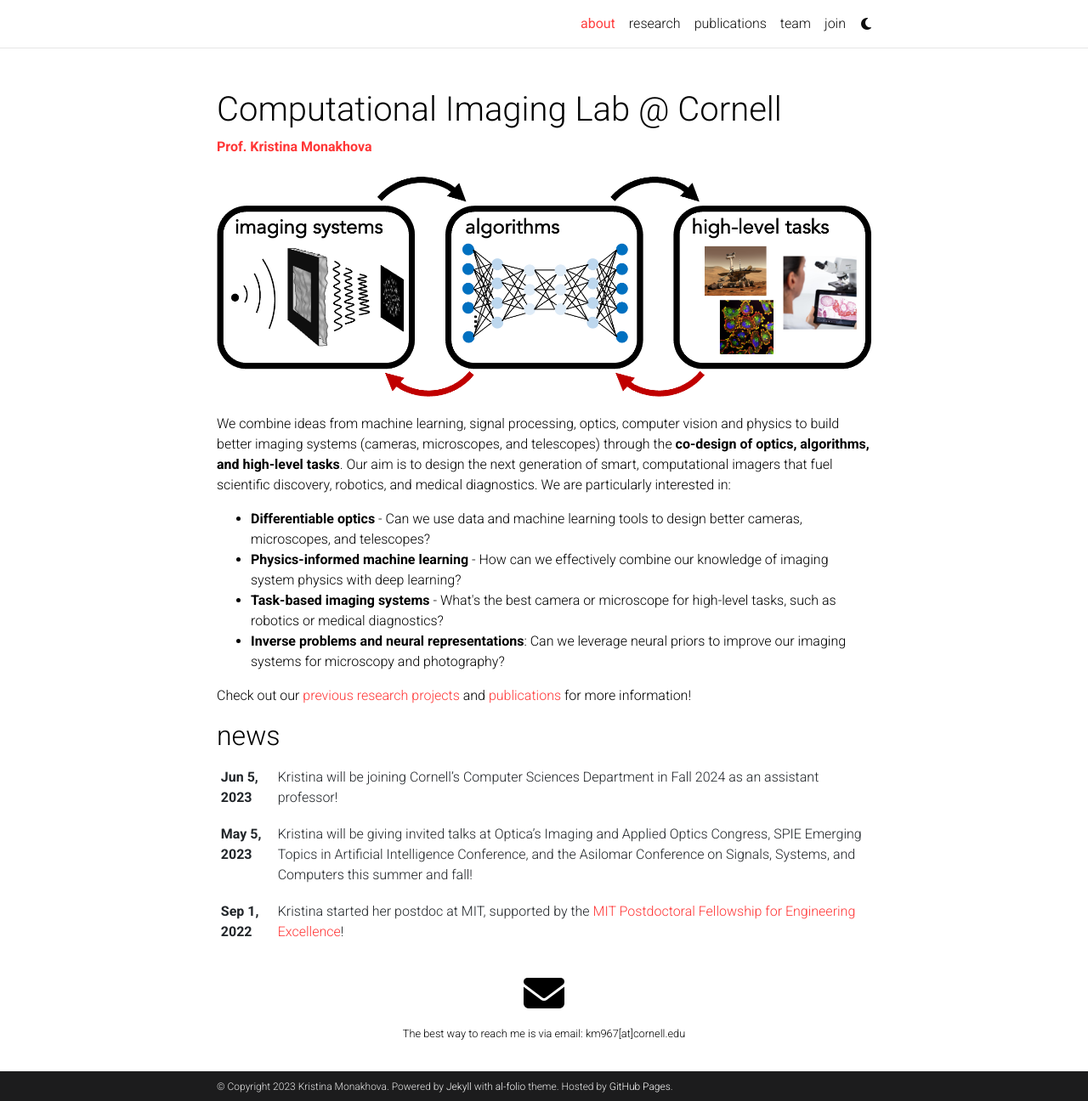
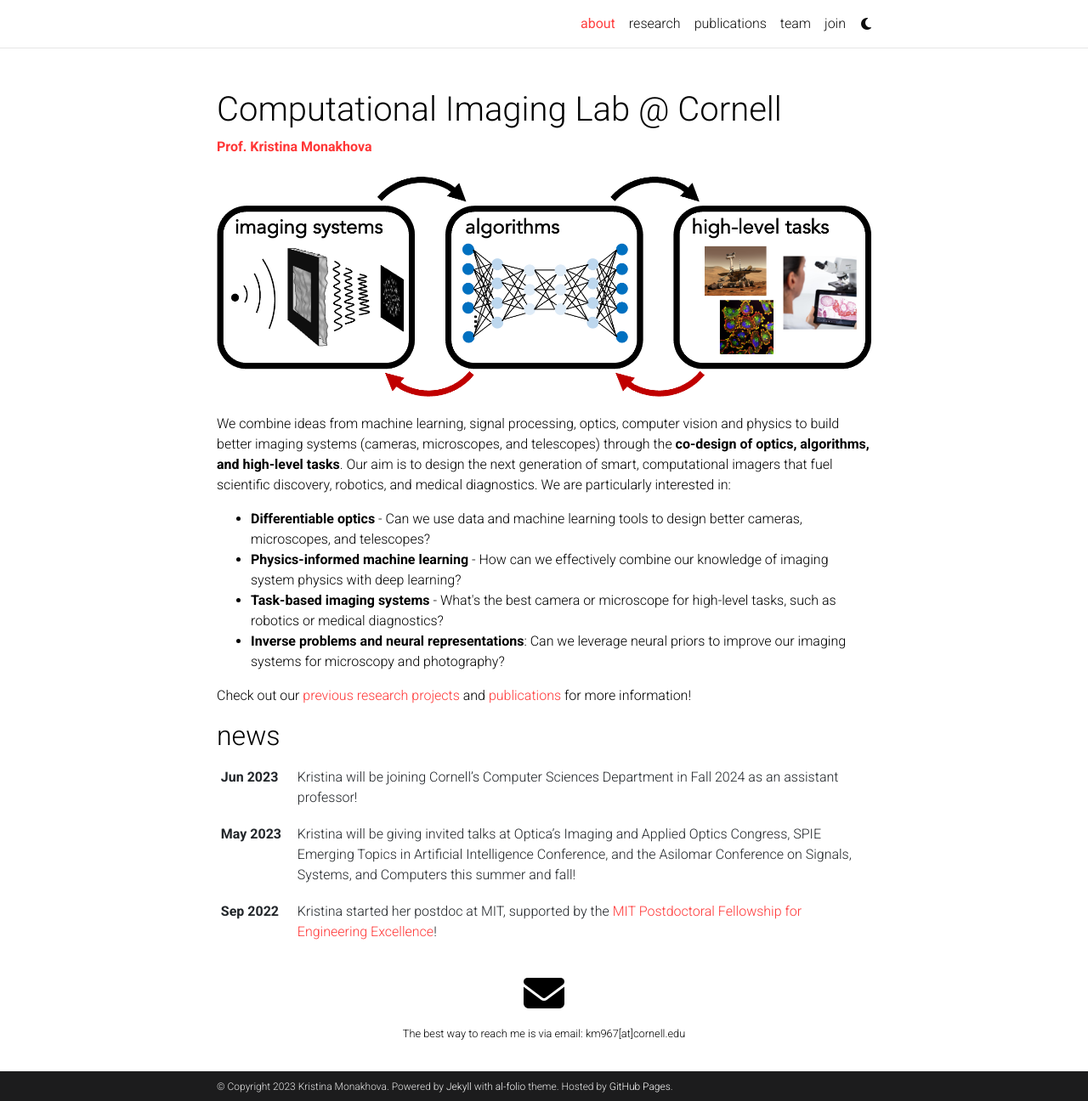
Before and after one commit to monakhova/monakhova.github.io, a Jekyll site: the page built from _pages/about.md, in a window 1280 px wide and 1296 px high. Shown: the whole window at 85% size. Built offline with Jekyll 4.4.1, drawn with Linux system fonts in a browser that asks for light colours; full-size pictures stand in for the smaller copies a plugin makes; comment, search, counter and statistics services are not loaded; a style sheet for code colours, icons or effects is not loaded.

Commit message:
fixed news dates

```diff
--- a/_includes/news.html
+++ b/_includes/news.html
@@ -11,7 +11,7 @@
               {% endif %}
               {% for item in news limit: news_limit %}
                 <tr>
-                  <th scope="row">{{ item.date | date: "%b %-d, %Y" }}</th>
+                  <th scope="row" width="90px">{{ item.date | date: "%b %Y" }}</th>
                   <td>
                     {% if item.inline -%}
                       {{ item.content | remove: '<p>' | remove: '</p>' | emojify }}
```
